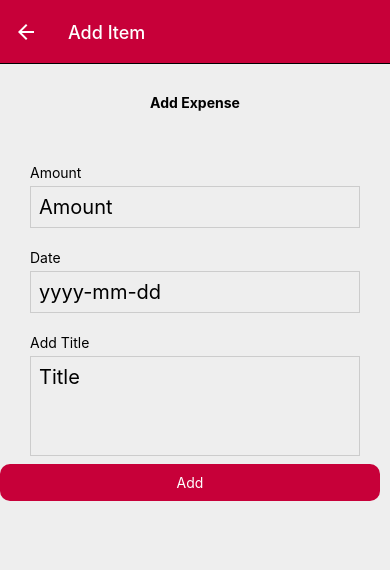
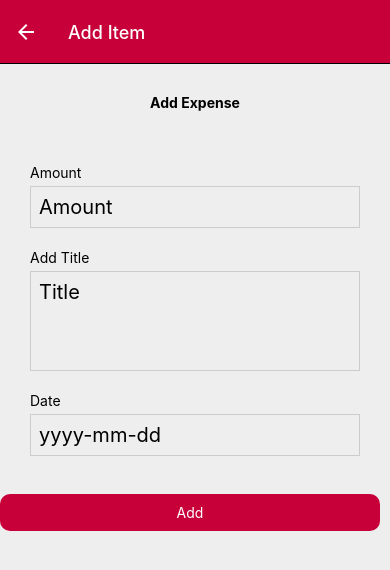
Before and after one commit to shreygargofficial/Reactnative, a React Native app: screen /manage in a window 390 px wide. Shown: the top 570 px of the page. Built offline with nearby package versions, Linux system fonts and the light colour scheme; no server answers.

Commit message:
keyboard hide functionality added

```diff
--- a/components/expenseForm/ExpenseForm.js
+++ b/components/expenseForm/ExpenseForm.js
@@ -1,4 +1,4 @@
-import { StyleSheet, View, Text } from "react-native";
+import { StyleSheet, View, Text, KeyboardAvoidingView, Platform, TouchableWithoutFeedback,Keyboard } from "react-native";
 import Input from "../../ui/Input";
 import { useState } from "react";
 import CustomButton from "../../ui/CustomButton";
@@ -35,26 +35,26 @@ function ExpenseForm({ isEditing, addHandler, updateHandler, cancelBtnHandler, i
             title: formValue.title.value.trim(),
             date: dateExtractor(formValue.date.value)
         }
-        let amountInvalid = isNaN(finalValues.amount) || finalValues.amount < 0 ? true : false;
+        let amountInvalid = isNaN(finalValues.amount) || finalValues.amount <= 0 ? true : false;
         let dateInvalid = finalValues.date.toString() == 'Invalid Date' ? true : false
         let titleInvalid  = finalValues.title=="" ? true : false
         if (amountInvalid) {
             setFormValue(prev => {
-                let amount = { ...prev[amount] }
+                let amount = { ...prev['amount'] }
                 amount.isValid = false;
                 return { ...prev, amount }
             })
         }
         if (dateInvalid) {
             setFormValue(prev => {
-                let date = { ...prev[date] }
+                let date = { ...prev['date'] }
                 date.isValid = false;
                 return { ...prev, date }
             })
         }
         if (titleInvalid) {
             setFormValue(prev => {
-                let title = { ...prev[title] }
+                let title = { ...prev['title'] }
                 title.isValid = false;
                 return { ...prev, title }
             })
@@ -66,7 +66,12 @@ function ExpenseForm({ isEditing, addHandler, updateHandler, cancelBtnHandler, i
             addHandler.call(this, finalValues);
     }
     return (
-        <View style={styles.formContainer}>
+        <TouchableWithoutFeedback onPress={Keyboard.dismiss}>
+        <KeyboardAvoidingView style={styles.formContainer}
+            behavior={Platform.OS === 'ios' ? 'padding' : 'height'}
+            keyboardVerticalOffset={8} // Adjust this based on your needs
+        >
+
             <Input
                 placeholder={'Amount'}
                 label={'Amount'}
@@ -75,15 +80,6 @@ function ExpenseForm({ isEditing, addHandler, updateHandler, cancelBtnHandler, i
                 value={formValue.amount.value}
             />
             {!formValue.amount.isValid && <Text style={styles.error}>Amount should be a number > 0</Text>}
-            <Input
-                placeholder={'yyyy-mm-dd'}
-                label={'Date'}
-                keyboardType={'default'}
-                maxLength={10}
-                onChangeText={onChangeText.bind(this, 'date')}
-                value={formValue.date.value}
-            />
-             {!formValue.date.isValid && <Text style={styles.error}>Date should be in a correct format</Text>}
             <Input
                 placeholder={'Title'}
                 label={'Add Title'}
@@ -94,6 +90,16 @@ function ExpenseForm({ isEditing, addHandler, updateHandler, cancelBtnHandler, i
                 value={formValue.title.value}
             />
              {!formValue.title.isValid && <Text style={styles.error}>Title should not be empty</Text>}
+            <Input
+                placeholder={'yyyy-mm-dd'}
+                label={'Date'}
+                keyboardType={'default'}
+                maxLength={10}
+                onChangeText={onChangeText.bind(this, 'date')}
+                value={formValue.date.value}
+            />
+             {!formValue.date.isValid && <Text style={styles.error}>Date should be in a correct format</Text>}
+
             {isEditing && <View style={styles.buttonGroup}>
                 <CustomButton
                     text={'Update'}
@@ -116,7 +122,9 @@ function ExpenseForm({ isEditing, addHandler, updateHandler, cancelBtnHandler, i
                     onPress={onSubmit}
                 />
             }
-        </View>
+
+        </KeyboardAvoidingView>
+        </TouchableWithoutFeedback>
     );
 }
 
@@ -131,7 +139,7 @@ let styles = StyleSheet.create({
     },
     error:{
         color:COLORS.red,
-
+        marginBottom:6,
         marginHorizontal:30,
     },
     buttonGroup: {
@@ -142,5 +150,6 @@ let styles = StyleSheet.create({
 
     marginRight: {
         marginRight: 10,
+        marginVertical:30
     },
 })
```
